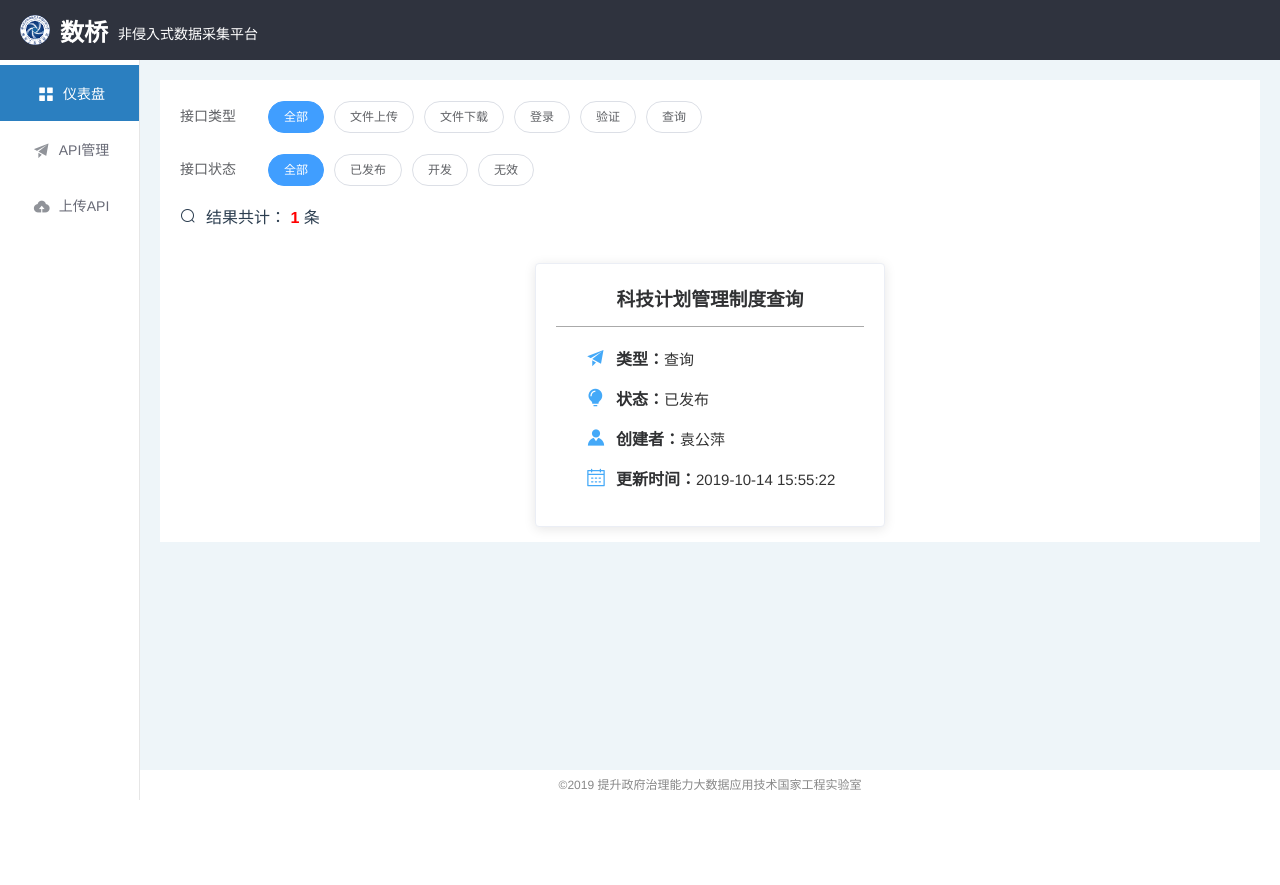
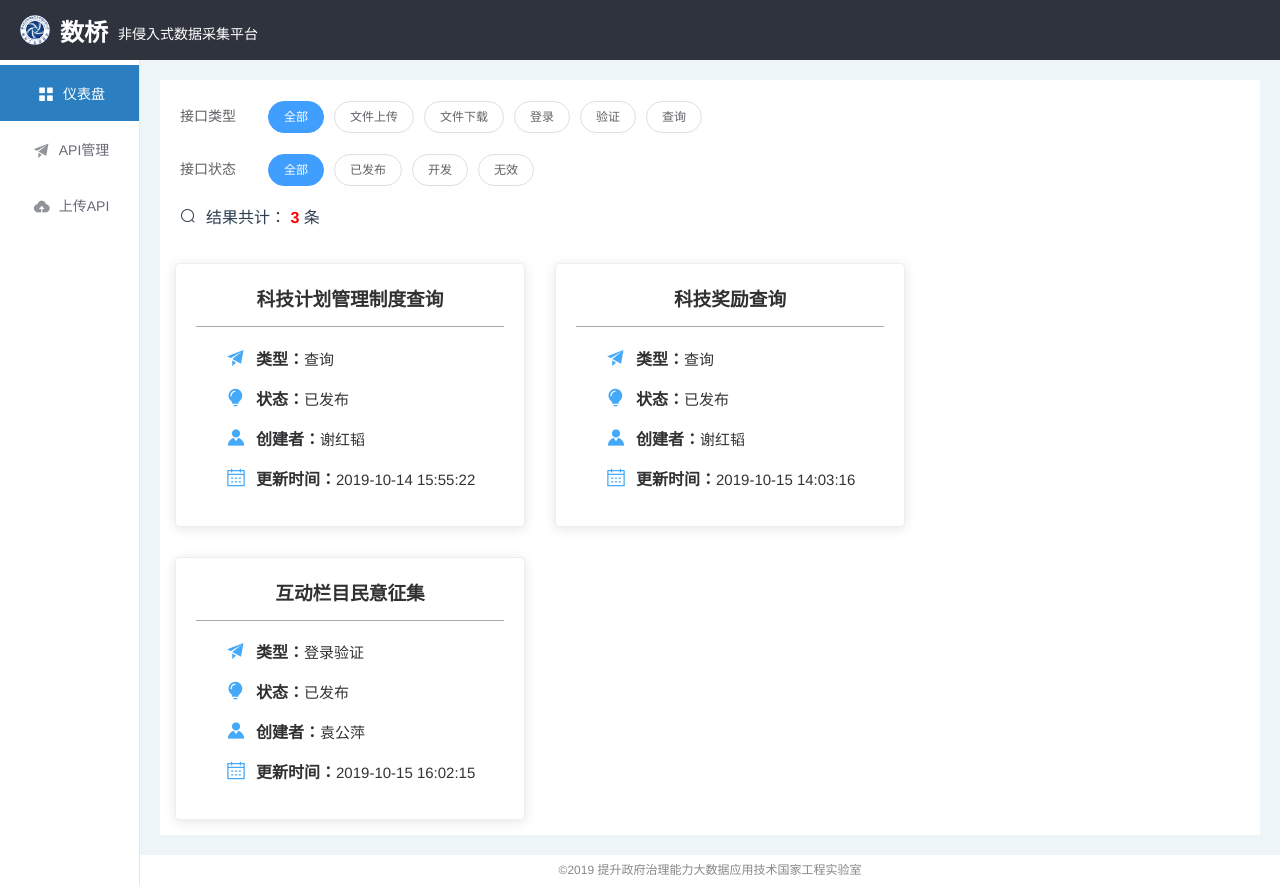
Before and after one commit to taozi926494/NoInvas_FE, a Vue app: page /apimanager/1 in a window 1280 px wide. Before the commit the page ends 800 px from the top, so only its background shows below. Built offline with nearby package versions, Linux system fonts and the light colour scheme.

Commit message:
fix:添加示例

```diff
--- a/src/views/apimanager/apilist/index.vue
+++ b/src/views/apimanager/apilist/index.vue
@@ -23,7 +23,7 @@
       <i class="el-icon-search"></i>
       <span>
         结果共计：
-        <strong>1</strong>
+        <strong>3</strong>
         条
       </span>
     </div>
@@ -62,20 +62,27 @@ export default {
   data() {
     return {
       form: {
-        name: "",
-        region: "",
-        date1: "",
-        date2: "",
-        delivery: false,
-        type: [],
-        resource: "",
-        desc: ""
+
       },
       items: [
         {
           name: "科技计划管理制度查询",
           type: "查询",
           update: "2019-10-14 15:55:22",
+          status: "已发布",
+          auth: "谢红韬"
+        },
+        {
+          name: "科技奖励查询",
+          type: "查询",
+          update: "2019-10-15 14:03:16",
+          status: "已发布",
+          auth: "谢红韬"
+        },
+        {
+          name: "互动栏目民意征集",
+          type: "登录验证",
+          update: "2019-10-15 16:02:15",
           status: "已发布",
           auth: "袁公萍"
         }
@@ -87,7 +94,6 @@ export default {
       this.$router.push({
         path: `${window.document.location.pathname}/${data.name}`,
       });
-      this.$emit('detailinfo', data);
     }
   }
 };
@@ -96,6 +102,7 @@ export default {
 <style lang="scss">
 .detailContents {
   background: white;
+  height: 100%;
 }
 .filter {
   display: flex;
--- a/src/views/apimanager/detailpage/index.vue
+++ b/src/views/apimanager/detailpage/index.vue
@@ -117,7 +117,7 @@
 
         <div class="parameters">
             <strong>响应返回示例</strong>
-            <a href="http://127.0.0.1:5000/execute?sys=henankejixinxiguanli&api=kejijihuaguanlizhiduchaxun&page=1" target="_blank">数据示例</a>
+            <a :href=data.spamplesAddress target="_blank">数据示例</a>
         </div>
     </div>
 </template>
@@ -126,9 +126,12 @@
 export default {
     data() {
         return {
-            data:{
+            data: {},
+            datas:{
+                "科技计划管理制度查询":
+                {
                     name: "科技计划管理制度查询",
-                time: "2019-10-15 15:22:22",
+                    time: "2019-10-14 15:22:22",
                     status: ["已发布", "查询", "登录验证"],
                     requestType: "GET",
                     submitType: "GET参数",
@@ -142,7 +145,7 @@ export default {
                             name: "page",
                             required: "true",
                             type: "string",
-                        default: "",
+                            default: "1",
                             describe: "页码",
                             referenceinterface: "",
                         },
@@ -162,12 +165,66 @@ export default {
                             default: "",
                             describe: "发布时间",
                         }
-                ]
+                    ],
+                    spamplesAddress: 'http://127.0.0.1:5000/execute?sys=henankejixinxiguanli&api=kejijihuaguanlizhiduchaxun&page=1'
+                },
+                "科技奖励查询":
+                {
+                    name: "科技奖励查询",
+                    time: "2019-10-15 10:15:12",
+                    status: ["已发布", "查询"],
+                    requestType: "GET",
+                    submitType: "GET参数",
+                    interfaceStatus: "已发布",
+                    address: "/search?sys=henankejixinxiguanli&api=kejijijianglichaxun",
+                    dataType: "JSON",
+                    responseType: "JSON",
+                    interfaceDescribe:"查询科技奖励查询相关",
+                    requestParams:[
+                        {
+                            name: "keyword",
+                            required: "true",
+                            type: "string",
+                            default: "",
+                            describe: "搜索关键字",
+                            referenceinterface: "",
+                        },
+                        {
+                            name: "page",
+                            required: "true",
+                            type: "string",
+                            default: "1",
+                            describe: "页码",
+                            referenceinterface: "",
+                        },
+                    ],
+                    responseParams: [
+                        {
+                            name: "title",
+                            required: "true",
+                            type: "string",
+                            default: "",
+                            describe: "文章标题",
+                        },
+                        {
+                            name: "url",
+                            required: "true",
+                            type: "string",
+                            default: "",
+                            describe: "文章链接",
+                        }
+                    ],
+                    spamplesAddress: 'http://127.0.0.1:5000/search?sys=henankejixinxiguanli&api=kejijianglichaxun&keyword=科技&page=1'
+                }
+            }
 
         }
-        }
+    },
+    mounted: function(){
+       this.data =  this.datas[this.$router.currentRoute.params.info]
     },
     methods: {
+
         setTableHeaderColor({ row, column, rowIndex, columnIndex }) {
             if (rowIndex === 0) {
                     return 'background-color: snow; color:#2c3e50';
```
Lines whose indentation alone changed are shown as unchanged.
